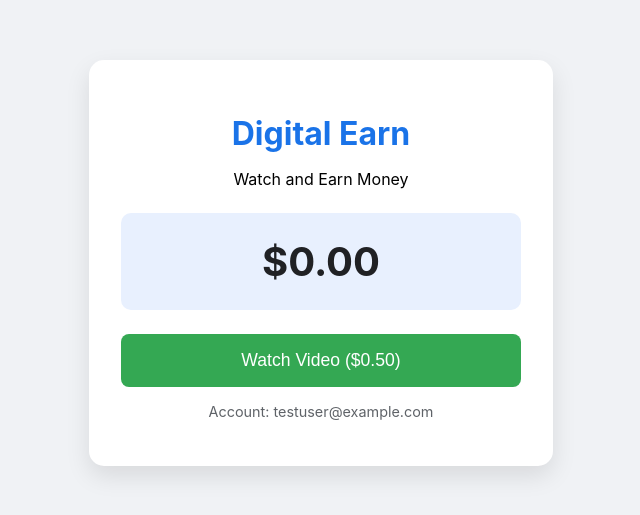
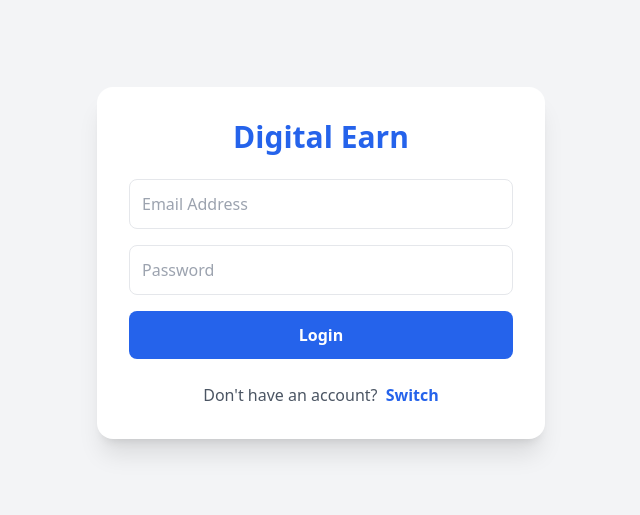
Before and after one commit to saifi6090/Digital-earn-v2, a website: page index.html in a window 1280 px wide. Shown: the part 137-652 px from the top of the page, without its empty margins (319-959 px from the left). Drawn offline with nearby package versions, Linux system fonts and the light colour scheme.

Commit message:
Revamp index.html with authentication and activation notice
Updated the title and added authentication section with inputs for email and password. Introduced a new card for displaying account activation notice.

```diff
--- a/index.html
+++ b/index.html
@@ -3,108 +3,49 @@
 <head>
     <meta charset="UTF-8">
     <meta name="viewport" content="width=device-width, initial-scale=1.0">
-    <title>Digital Earn - v2</title>
+    <title>Digital Earn | Earning Platform</title>
+    <script src="https://cdn.tailwindcss.com"></script>
+    <link rel="stylesheet" href="https://cdnjs.cloudflare.com/ajax/libs/font-awesome/6.0.0/css/all.min.css">
     <style>
-        body {
-            font-family: -apple-system, BlinkMacSystemFont, "Segoe UI", Roboto, sans-serif;
-            background-color: #f0f2f5;
-            display: flex;
-            justify-content: center;
-            align-items: center;
-            height: 100vh;
-            margin: 0;
-        }
-        .container {
-            background: white;
-            padding: 2rem;
-            border-radius: 15px;
-            box-shadow: 0 10px 25px rgba(0,0,0,0.1);
-            text-align: center;
-            width: 90%;
-            max-width: 400px;
-        }
-        h1 { color: #1a73e8; margin-bottom: 0.5rem; }
-        .balance-box {
-            background: #e8f0fe;
-            padding: 1.5rem;
-            border-radius: 10px;
-            margin: 1.5rem 0;
-        }
-        #balance {
-            font-size: 2.5rem;
-            font-weight: bold;
-            color: #202124;
-        }
-        button {
-            background-color: #34a853;
-            color: white;
-            border: none;
-            padding: 1rem 2rem;
-            font-size: 1.1rem;
-            border-radius: 8px;
-            cursor: pointer;
-            width: 100%;
-            transition: transform 0.1s;
-        }
-        button:active { transform: scale(0.98); }
-        .status { margin-top: 1rem; font-size: 0.9rem; color: #5f6368; }
+        body { background-color: #f3f4f6; padding-bottom: 70px; }
+        .nav-bottom { position: fixed; bottom: 0; width: 100%; background: white; border-top: 1px solid #e5e7eb; display: flex; justify-content: space-around; padding: 10px 0; z-index: 1000; }
+        .nav-item { text-align: center; color: #6b7280; font-size: 12px; transition: 0.3s; cursor: pointer; }
+        .nav-item.active { color: #1a73e8; }
+        .hidden-section { display: none; }
+        .card { background: white; border-radius: 12px; padding: 20px; box-shadow: 0 2px 10px rgba(0,0,0,0.05); margin-bottom: 15px; }
     </style>
 </head>
 <body>
 
-<div class="container">
-    <h1>Digital Earn</h1>
-    <p>Watch and Earn Money</p>
-
-    <div class="balance-box">
-        <span id="balance">$0.00</span>
+    <div id="auth-section" class="min-h-screen flex items-center justify-center p-4">
+        <div class="bg-white p-8 rounded-2xl shadow-xl w-full max-w-md">
+            <h2 id="auth-title" class="text-3xl font-bold text-blue-600 text-center mb-6">Digital Earn</h2>
+            <div id="auth-inputs" class="space-y-4">
+                <input type="email" id="email" placeholder="Email Address" class="w-full p-3 border rounded-lg focus:ring-2 focus:ring-blue-500 outline-none">
+                <input type="password" id="password" placeholder="Password" class="w-full p-3 border rounded-lg focus:ring-2 focus:ring-blue-500 outline-none">
+                <div id="signup-extra" class="hidden">
+                    <input type="text" id="refBy" placeholder="Referral Code (Optional)" class="w-full p-3 border rounded-lg focus:ring-2 focus:ring-blue-500 outline-none">
+                </div>
+                <button onclick="handleAuth()" id="auth-btn" class="w-full bg-blue-600 text-white p-3 rounded-lg font-bold hover:bg-blue-700 transition">Login</button>
+            </div>
+            <p class="text-center mt-6 text-gray-600">
+                <span id="toggle-text">Don't have an account?</span>
+                <button onclick="toggleAuth()" class="text-blue-600 font-bold ml-1">Switch</button>
+            </p>
+        </div>
     </div>
 
-    <button onclick="handleEarn()">Watch Video ($0.50)</button>
-    <p id="statusMsg" class="status">Account: testuser@example.com</p>
-</div>
+    <div id="app-content" class="hidden-section p-4">
+        <div id="home-sec">
+            <div class="card bg-gradient-to-r from-blue-600 to-blue-400 text-white">
+                <p class="text-sm opacity-80">Total Balance</p>
+                <h1 class="text-4xl font-bold mt-1">Rs. <span id="user-balance">0.00</span></h1>
+            </div>
 
-<script>
-    // Configuration
-    const USER_EMAIL = "testuser@example.com";
-
-    async function handleEarn() {
-        const btn = document.querySelector('button');
-        const status = document.getElementById('statusMsg');
-
-        // Disable button during process
-        btn.disabled = true;
-        status.innerText = "Processing video reward...";
-
-        try {
-            const response = await fetch('/earn', {
-                method: 'POST',
-                headers: { 'Content-Type': 'application/json' },
-                body: JSON.stringify({ email: USER_EMAIL, amount: 0.50 })
-            });
-
-            if (!response.ok) throw new Error('Server error');
-
-            const data = await response.json();
-
-            // Update UI
-            document.getElementById('balance').innerText = `$${parseFloat(data.balance).toFixed(2)}`;
-            status.innerText = "Success! $0.50 added.";
-            status.style.color = "#34a853";
-
-        } catch (err) {
-            console.error(err);
-            status.innerText = "Error: Could not connect to server.";
-            status.style.color = "#d93025";
-        } finally {
-            // Re-enable button after 2 seconds
-            setTimeout(() => {
-                btn.disabled = false;
-                status.style.color = "#5f6368";
-            }, 2000);
-        }
-    }
-</script>
-
-</body>
-</html>
+            <div id="activation-notice" class="card border-l-4 border-yellow-500 bg-yellow-50">
+                <h3 class="font-bold text-yellow-800">Account Inactive</h3>
+                <p class="text-sm text-yellow-700 mt-1">Pay 700 PKR to unlock daily tasks & withdrawals.</p>
+                <div class="mt-3 p-3 bg-white rounded border text-xs">
+                    <p><b>Easypaisa:</b> Saif Ullah</p>
+                    <p><b>Number:</b> 03707340477</p>
+                    <p class="mt-1">Send proof to: saifullahbk386@gmail
```
